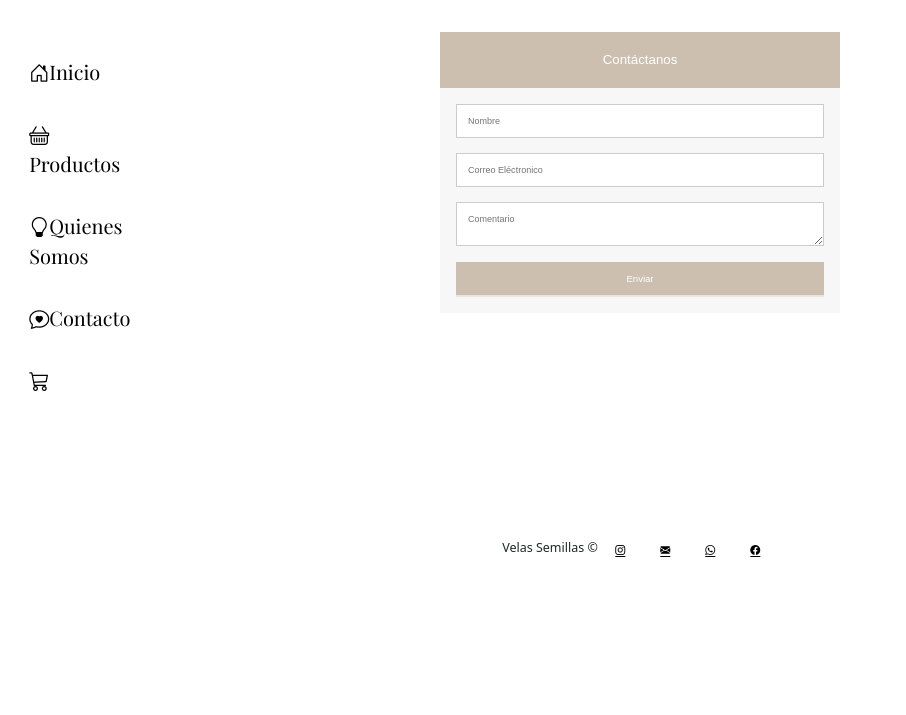
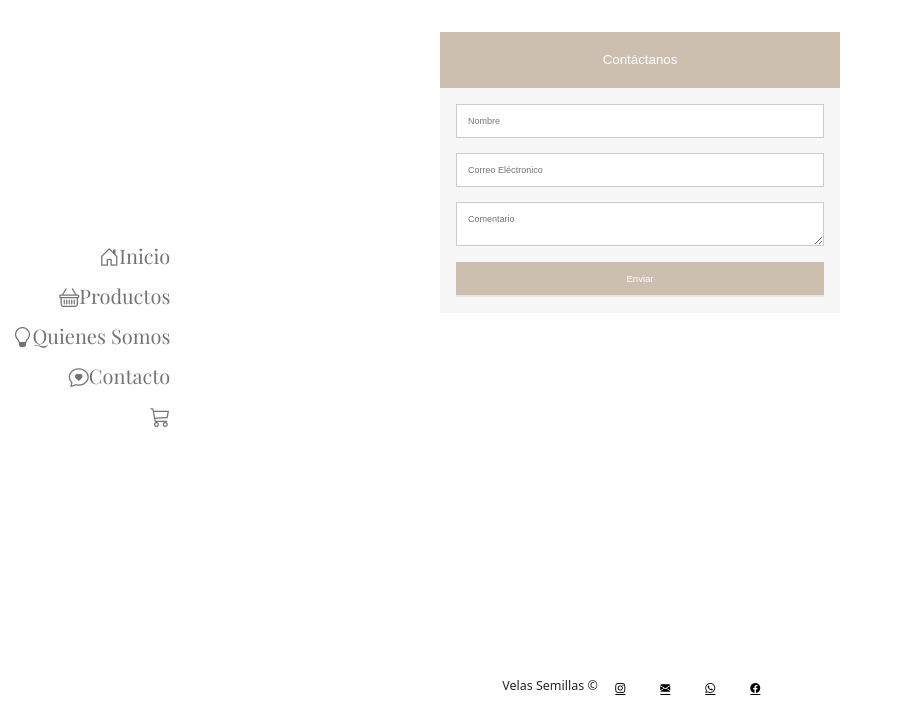
Before and after one commit to vdianacv/Velas-Semillas, a website: page html/contacto.html in a window 1280 px wide. Shown: the part 85-800 px from the top of the page, without its empty margins (0-906 px from the left). Drawn offline with nearby package versions, Linux system fonts and the light colour scheme; files whose address does not match are found by name.

Commit message:
commit on master

```diff
--- a/SCSS/style.scss
+++ b/SCSS/style.scss
@@ -12,7 +12,7 @@
 body{
   display: grid;
   grid-gap: 10px;
-  grid-template-rows: 0.2fr 1fr 1fr 0.8fr;
+  grid-template-rows: 0.1fr 1fr 1fr 0.1fr;
   min-height: 100vh;
   grid-template-columns: 1fr 1fr 1fr 1fr;
   grid-template-areas:
@@ -41,11 +41,9 @@ body{
   }
   nav{
     grid-area: nav;
-    width: 160px;
+    margin: 1%;
     align-items: center;
-    margin: 1%;
     font-family: 'Playfair Display';
-    padding-top: 16px;
     list-style: none;
 
     a{
@@ -103,8 +101,9 @@ body{
 
 @media only screen and (max-width: 700px) {
   body{
+    padding: 0.75rem;
     grid-template-columns: 1fr;
-    grid-template-rows: 0.3fr 0.4fr 2.2fr 2.2fr 1fr;
+    grid-template-rows: auto;
     grid-template-areas:
     "header"
     "nav"
--- a/html/contacto.html
+++ b/html/contacto.html
@@ -14,14 +14,29 @@
 		<header>
 			<h1>Velas Semillas</h1>
 		</header>
-		<nav>
-			<lu>
-				<li><a href="/Index.html"><i class="bi bi-house-door"></i>Inicio</a></li>
-				<li><a href="/html/Productos.html"><i class="bi bi-basket"></i>Productos</a></li>
-				<li><a href="/html/Quienesomos.html"><i class="bi bi-lightbulb"></i>Quienes Somos</a></li>
-				<li><a href="/html/contacto.html"><i class="bi bi-chat-heart"></i>Contacto</a></li>
-				<li><a href="#" class="bi bi-cart3"></a></li>
-			</lu>
+		<nav class="container d-flex flex-column flex-md-row">
+			<div class="navbar navbar-expand-md navbar-light d-flex flex-md-column">
+				<button
+						class="navbar-toggler"
+						type="button"
+						data-bs-toggle="collapse"
+						data-bs-target="#navbarSupportedContent"
+						aria-controls="navbarSupportedContent"
+						aria-expanded="false"
+						aria-label="Toggle Navigation"
+				>
+				<span class="navbar-toggler-icon"></span>
+				</button>
+				<div class="collpase navbar-collapse w-100" id="navbarSupportedContent">
+						<lu class="navbar-nav w-100 d-flex flex-md-column text-center text-md-end">
+								<li><a href="/Index.html" class="nav-link"><i class="bi bi-house-door"></i>Inicio</a></li>
+								<li><a href="/html/Productos.html" class="nav-link"><i class="bi bi-basket"></i>Productos</a></li>
+								<li><a href="/html/Quienesomos.html" class="nav-link" aria-current="page"><i class="bi bi-lightbulb"></i>Quienes Somos</a></li>
+								<li><a href="/html/contacto.html" class="nav-link"><i class="bi bi-chat-heart"></i>Contacto</a></li>
+								<li><a href="#" class="nav-link"><i class="bi bi-cart3"></i></a></li>
+						</lu>
+				</div>
+			</div>
 		</nav>
 		<main>
 			<div class="form-style">
```
Also changed, not shown: html/Productos.html (+1 -1 lines), CSS/style.css, 1 other file.
